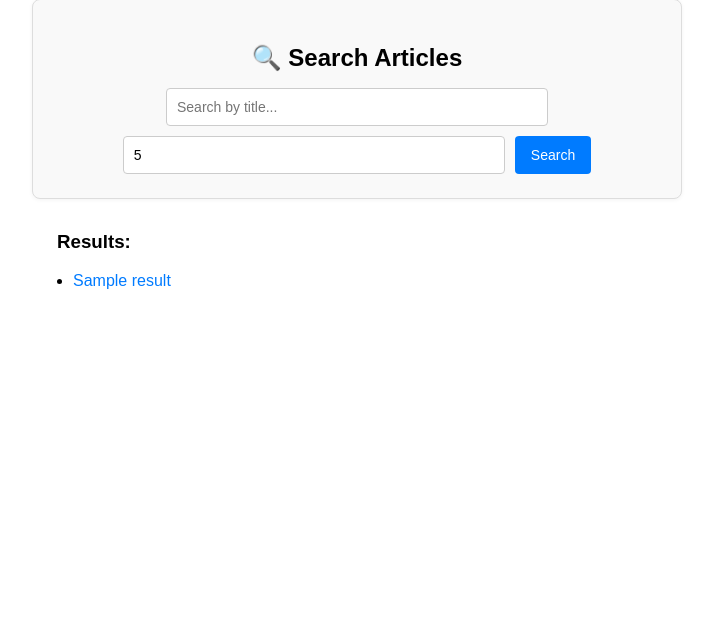
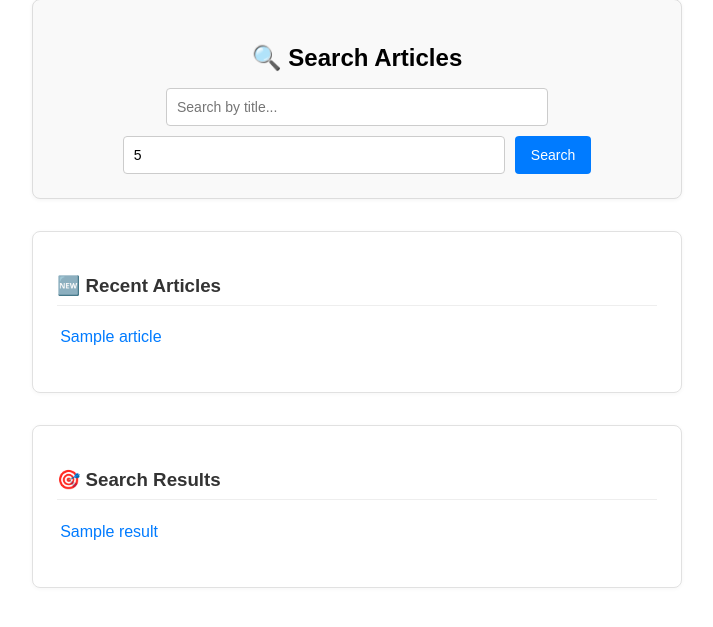
Before and after one commit to evanrcooper/ECE-464-Databases, a Flask app: template Project/WebApp/templates/home.html in a window 1280 px wide. Shown: the part 118-745 px from the top of the page, without its empty margins (283-996 px from the left). Run offline with Flask 3, Linux system fonts and the light colour scheme; the template is opened without the code that fills it: most values are stand-ins (such as "Sample title", 1, 10 or a date in 2020).

Commit message:
better summaries

```diff
--- a/Project/WebApp/api.py
+++ b/Project/WebApp/api.py
@@ -113,7 +113,10 @@ def home():
             results = result
         else:
             error = result
-    return render_template('home.html', results=results, error=error)
+
+    recent_articles = db.get_most_recent_articles(3)
+
+    return render_template('home.html', results=results, recent_articles=recent_articles, error=error)
 
 @app.route('/article/<int:article_id>', methods=['GET', 'POST'])
 def view_article(article_id):
--- a/Project/WebApp/helper_scripts/text_summarizer.py
+++ b/Project/WebApp/helper_scripts/text_summarizer.py
@@ -3,7 +3,7 @@ import spacy
 import pytextrank
 import spacy.cli
 
-class TextSummarizer:
+class TextRanker:
     def __init__(self, sentence_count: int = 5, model_name = None) -> None:
         self.sentence_count: int = sentence_count
         spacy.cli.download("en_core_web_sm")
--- a/Project/WebApp/templates/home.html
+++ b/Project/WebApp/templates/home.html
@@ -51,22 +51,44 @@
     .search-results {
         max-width: 600px;
         margin: 2rem auto;
+        padding: 1.5rem;
+        background: #fff;
+        border: 1px solid #e1e1e1;
+        border-radius: 8px;
+        box-shadow: 0 1px 4px rgba(0,0,0,0.04);
+    }
+
+    .search-results h3 {
+        margin-bottom: 1rem;
+        color: #333;
+        border-bottom: 1px solid #eee;
+        padding-bottom: 0.5rem;
     }
 
     .search-results ul {
-        padding-left: 1rem;
+        list-style: none;
+        padding-left: 0;
     }
 
     .search-results li {
         margin-bottom: 0.75rem;
+        padding: 0.4rem 0.2rem;
+        border-bottom: 1px solid #f0f0f0;
+    }
+
+    .search-results li:last-child {
+        border-bottom: none;
     }
 
     .search-results li a {
         color: #007BFF;
+        font-weight: 500;
         text-decoration: none;
+        transition: color 0.2s ease;
     }
 
     .search-results li a:hover {
+        color: #0056b3;
         text-decoration: underline;
     }
 
@@ -88,9 +110,20 @@
     </form>
 </div>
 
+{% if recent_articles %}
+<div class="search-results">
+    <h3>🆕 Recent Articles</h3>
+    <ul>
+    {% for article_id, title in recent_articles %}
+        <li><a href="{{ url_for('view_article', article_id=article_id) }}">{{ title }}</a></li>
+    {% endfor %}
+    </ul>
+</div>
+{% endif %}
+
 {% if results %}
 <div class="search-results">
-    <h3>Results:</h3>
+    <h3>🎯 Search Results</h3>
     <ul>
     {% for article_id, title in results %}
         <li><a href="{{ url_for('view_article', article_id=article_id) }}">{{ title }}</a></li>
```
Also changed, not shown: Project/WebApp/helper_scripts/db_utils.py (+18 -5 lines), Project/WebApp/helper_scripts/t5_summarizer.py (+44 -9 lines).
